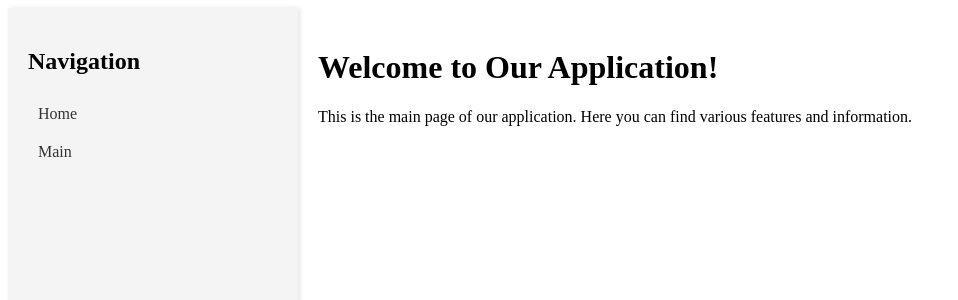
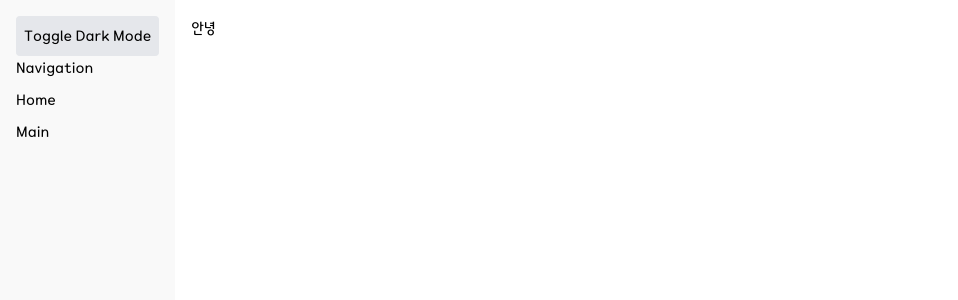
Before and after one commit to kimguny/guny-world-frontend, a Next.js app: page /main in a window 1280 px wide. Shown: the top 300 px of the page, without its empty margins (0-958 px from the left). Built offline with nearby package versions, Linux system fonts and the light colour scheme.

Commit message:
✨ font 추가 및 다크모드 추가

```diff
--- a/src/app/globals.css
+++ b/src/app/globals.css
@@ -2,32 +2,22 @@
 @tailwind components;
 @tailwind utilities;
 
-:root {
-  --foreground-rgb: 0, 0, 0;
-  --background-start-rgb: 214, 219, 220;
-  --background-end-rgb: 255, 255, 255;
-}
-
-@media (prefers-color-scheme: dark) {
-  :root {
-    --foreground-rgb: 255, 255, 255;
-    --background-start-rgb: 0, 0, 0;
-    --background-end-rgb: 0, 0, 0;
-  }
+@font-face {
+  font-family: "SkyBori";
+  src: url("/fonts/SKYBORI.otf") format("opentype"), url("/fonts/SKYBORI.ttf") format("truetype");
+  font-weight: normal;
+  font-style: normal;
 }
 
 body {
-  color: rgb(var(--foreground-rgb));
-  background: linear-gradient(
-      to bottom,
-      transparent,
-      rgb(var(--background-end-rgb))
-    )
-    rgb(var(--background-start-rgb));
+  @apply bg-white text-black;
+  font-family: "SkyBori", sans-serif;
 }
 
-@layer utilities {
-  .text-balance {
-    text-wrap: balance;
-  }
+.sidebar {
+  @apply bg-gray-100;
 }
+
+.dark body {
+  @apply bg-gray-900 text-white;
+}
--- a/src/app/layout.tsx
+++ b/src/app/layout.tsx
@@ -1,5 +1,6 @@
 import React from "react";
 import Layout from "@/components/Layout";
+import "./globals.css";
 
 export default function RootLayout({ children }: { children: React.ReactNode }) {
   return (
--- a/src/app/main/page.tsx
+++ b/src/app/main/page.tsx
@@ -1,11 +1,12 @@
 import React from "react";
+
+import Main from "@/components/main/Main";
 
 const MainPage: React.FC = () => {
   return (
-    <div>
-      <h1>Welcome to Our Application!</h1>
-      <p>This is the main page of our application. Here you can find various features and information.</p>
-    </div>
+    <>
+      <Main />
+    </>
   );
 };
 
--- a/src/components/Layout/Sidebar.module.css
+++ b/src/components/Layout/Sidebar.module.css
@@ -1,24 +1,30 @@
 .sidebar {
-  width: 250px;
-  height: 100vh;
-  background-color: #f4f4f4;
-  padding: 20px;
-  box-shadow: 2px 0 5px rgba(0, 0, 0, 0.1);
+  padding: 1rem;
+  background-color: #f9f9f9;
+  color: #000;
+  transition: background-color 0.5s, color 0.5s;
+}
+
+.dark .sidebar {
+  background-color: #333;
+  color: #fff;
 }
 
 .navList {
   list-style: none;
   padding: 0;
-  margin: 0;
+}
+
+.navList li {
+  margin: 0.5rem 0;
 }
 
 .navList li a {
-  display: block;
-  padding: 10px;
-  color: #333;
+  color: inherit;
   text-decoration: none;
+  transition: color 0.5s;
 }
 
-.navList li a:hover {
-  background-color: #ddd;
+.dark .navList li a {
+  color: #bbb;
 }
--- a/src/components/Layout/Sidebar.tsx
+++ b/src/components/Layout/Sidebar.tsx
@@ -1,9 +1,13 @@
+"use client";
+
 import React from "react";
 import styles from "./Sidebar.module.css";
+import ThemeToggle from "@/components/common/ThemeToggle";
 
 const Sidebar: React.FC = () => {
   return (
     <div className={styles.sidebar}>
+      <ThemeToggle />
       <h2>Navigation</h2>
       <ul className={styles.navList}>
         <li>
--- a/src/components/Layout/index.css
+++ b/src/components/Layout/index.css
@@ -5,6 +5,6 @@
 
 .content {
   flex-grow: 1;
-  padding: 20px;
+  padding: 1rem;
   overflow-y: auto;
 }
--- /dev/null
+++ b/src/components/common/Card.tsx
@@ -0,0 +1,9 @@
+import React from "react";
+
+const CardStyle = {
+  padding: "2rem",
+};
+
+export default React.memo(function Card({ children }: { children: React.ReactNode }) {
+  return <div style={CardStyle}>{children}</div>;
+});
--- /dev/null
+++ b/src/components/common/ThemeToggle.tsx
@@ -0,0 +1,36 @@
+"use client";
+
+import React, { useEffect, useState } from "react";
+
+const ThemeToggle: React.FC = () => {
+  const [darkMode, setDarkMode] = useState(false);
+
+  useEffect(() => {
+    const savedMode = localStorage.getItem("darkMode");
+    if (savedMode === "true") {
+      setDarkMode(true);
+      document.documentElement.classList.add("dark");
+    } else {
+      setDarkMode(false);
+      document.documentElement.classList.remove("dark");
+    }
+  }, []);
+
+  useEffect(() => {
+    if (darkMode) {
+      document.documentElement.classList.add("dark");
+      localStorage.setItem("darkMode", "true");
+    } else {
+      document.documentElement.classList.remove("dark");
+      localStorage.setItem("darkMode", "false");
+    }
+  }, [darkMode]);
+
+  return (
+    <button onClick={() => setDarkMode(!darkMode)} className="p-2 bg-gray-200 dark:bg-gray-700 text-black dark:text-white rounded">
+      Toggle Dark Mode
+    </button>
+  );
+};
+
+export default ThemeToggle;
--- /dev/null
+++ b/src/components/main/Main.tsx
@@ -0,0 +1,9 @@
+import Card from "@/components/common/Card";
+
+export default function Main() {
+  return (
+    <>
+      <div>안녕</div>
+    </>
+  );
+}
--- a/tailwind.config.ts
+++ b/tailwind.config.ts
@@ -1,17 +1,16 @@
 import type { Config } from "tailwindcss";
 
 const config: Config = {
-  content: [
-    "./src/pages/**/*.{js,ts,jsx,tsx,mdx}",
-    "./src/components/**/*.{js,ts,jsx,tsx,mdx}",
-    "./src/app/**/*.{js,ts,jsx,tsx,mdx}",
-  ],
+  darkMode: "class",
+  content: ["./src/pages/**/*.{js,ts,jsx,tsx,mdx}", "./src/components/**/*.{js,ts,jsx,tsx,mdx}", "./src/app/**/*.{js,ts,jsx,tsx,mdx}"],
   theme: {
     extend: {
+      fontFamily: {
+        skyBori: ["SkyBori", "sans-serif"],
+      },
       backgroundImage: {
         "gradient-radial": "radial-gradient(var(--tw-gradient-stops))",
-        "gradient-conic":
-          "conic-gradient(from 180deg at 50% 50%, var(--tw-gradient-stops))",
+        "gradient-conic": "conic-gradient(from 180deg at 50% 50%, var(--tw-gradient-stops))",
       },
     },
   },
```
Also changed, not shown: public/fonts/SKYBORI.otf (added), public/fonts/SKYBORI.ttf (added).
